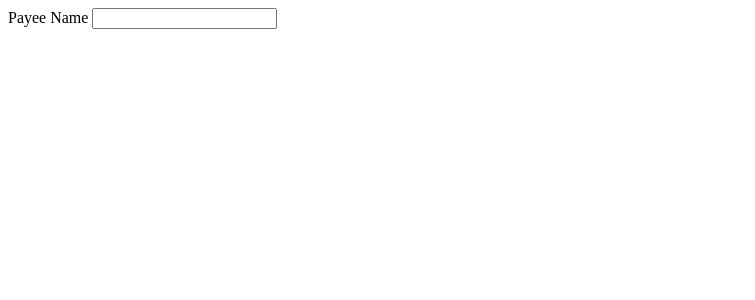
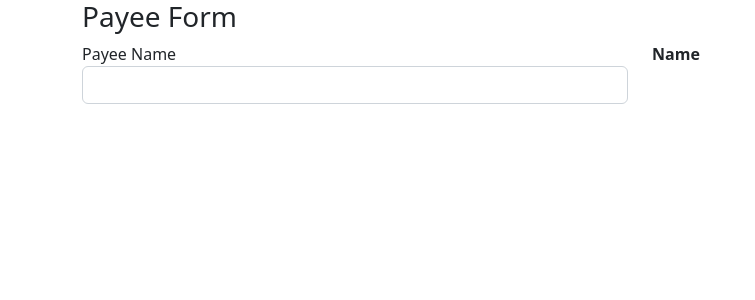
Before and after one commit to vrundanawal/angular-payment-form, an Angular app: page / in a window 1280 px wide. Shown: the top 300 px of the page, without its empty margins (0-755 px from the left). Built offline with nearby package versions, Linux system fonts and the light colour scheme.

Commit message:
titlecase pipe action and bootstrap setup is created

```diff
--- a/package.json
+++ b/package.json
@@ -18,6 +18,7 @@
     "@angular/platform-browser": "~13.3.0",
     "@angular/platform-browser-dynamic": "~13.3.0",
     "@angular/router": "~13.3.0",
+    "bootstrap": "^5.2.0",
     "rxjs": "~7.5.0",
     "tslib": "^2.3.0",
     "zone.js": "~0.11.4"
--- a/src/app/app.component.html
+++ b/src/app/app.component.html
@@ -1,5 +1,19 @@
-<div>
-  <label>Payee Name </label>
-  <input type="text" (input)="handleOnName($any($event.target).value)" />
+<div class="container">
+  <h3>Payee Form</h3>
+  <div class="row">
+    <div class="form-group col">
+      <label for="">Payee Name</label>
+      <input
+        class="form-control"
+        type="text"
+        (input)="handleOnName($any($event.target).value)"
+      />
+    </div>
+    <div class="col">
+      <label><b>Name</b></label>
+      <div>
+        {{ name | titlecase }}
+      </div>
+    </div>
+  </div>
 </div>
-{{ name }}
--- a/src/styles.css
+++ b/src/styles.css
@@ -1 +1,2 @@
 /* You can add global styles to this file, and also import other style files */
+@import "bootstrap/dist/css/bootstrap.css";
```
Also changed, not shown: 1 other file (tests, documents, lock files or other folders).
